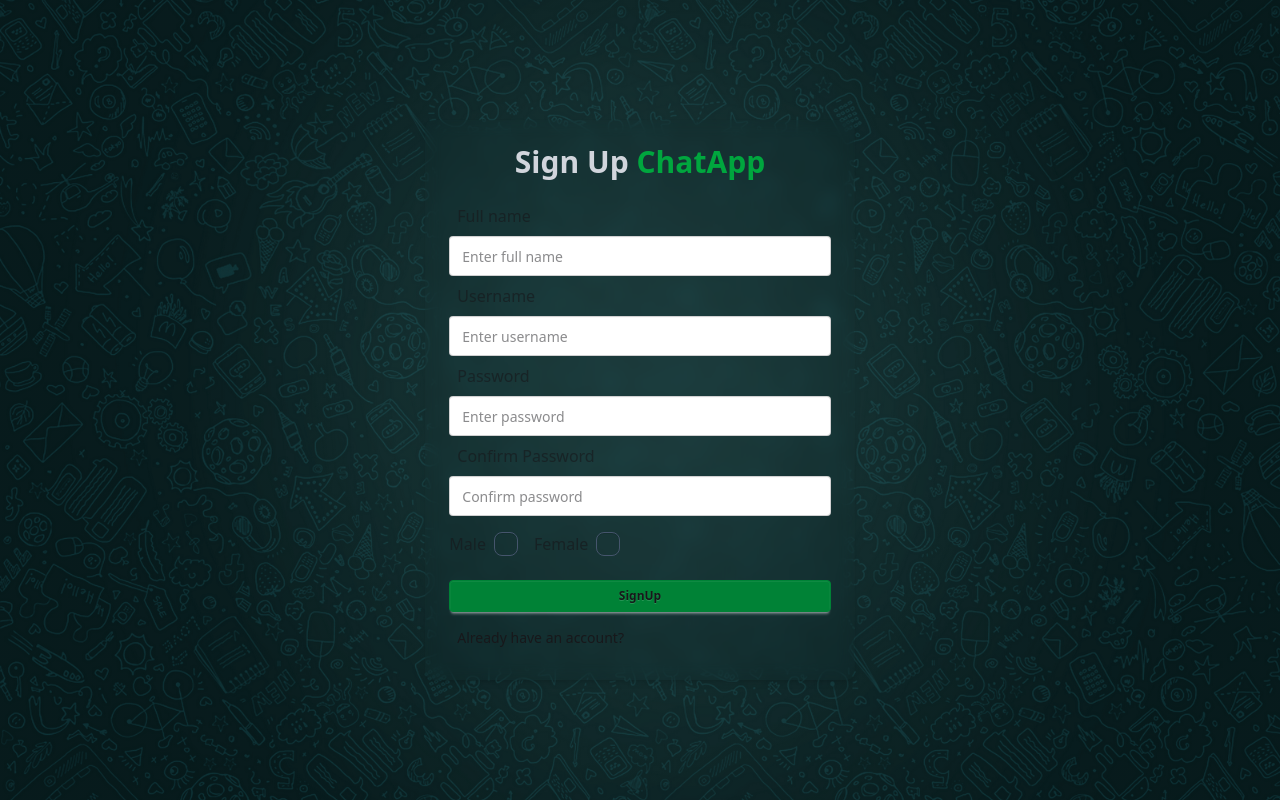
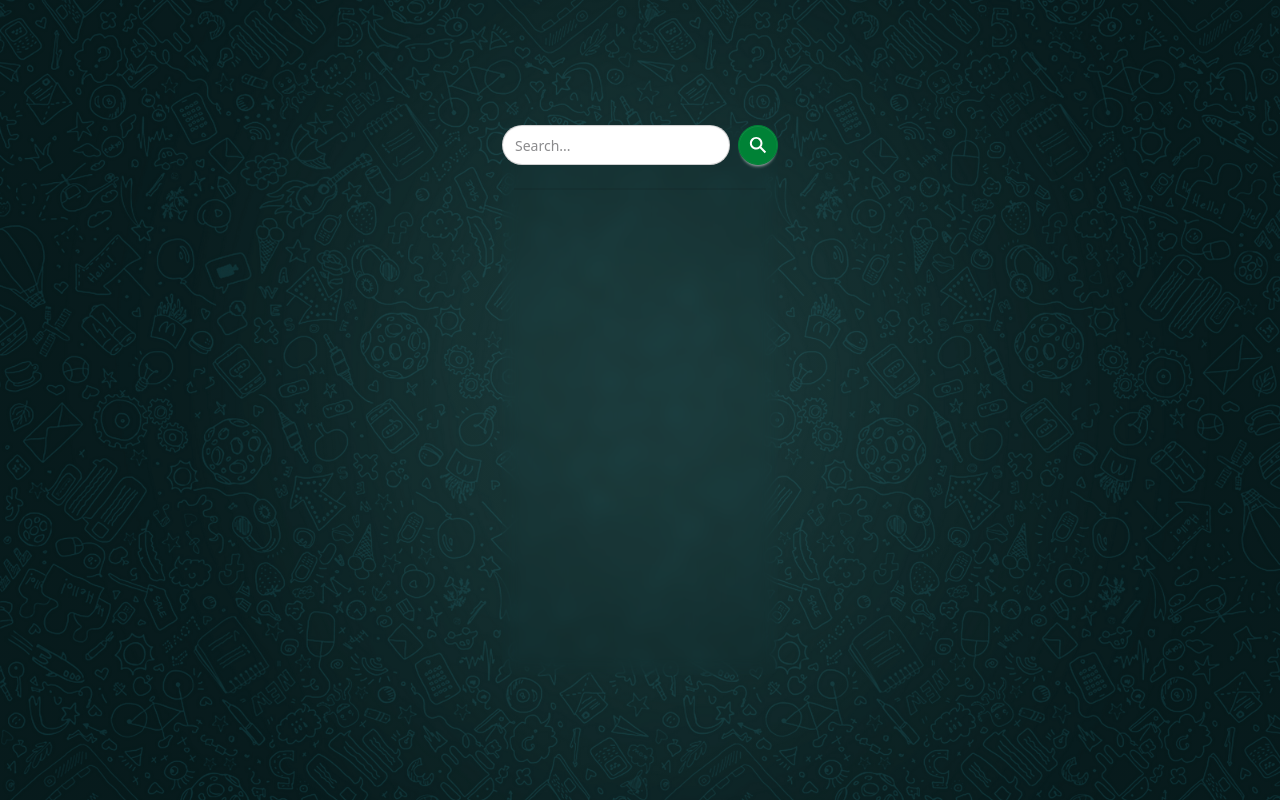
Before and after one commit to HarindiNikeshala/chat-app-y, a React (Vite) app in the folder frontend/: page / in a window 1280 px wide. Built offline with nearby package versions, Linux system fonts and the light colour scheme.

Commit message:
SearchInput commit

```diff
--- a/frontend/package.json
+++ b/frontend/package.json
@@ -14,6 +14,7 @@
     "frontend": "file:",
     "react": "^19.0.0",
     "react-dom": "^19.0.0",
+    "react-icons": "^5.5.0",
     "tailwindcss": "^4.1.3"
   },
   "devDependencies": {
--- a/frontend/src/App.jsx
+++ b/frontend/src/App.jsx
@@ -1,11 +1,12 @@
 import './App.css'
+import Home from './pages/home/Home'
 import SignUp from './pages/signup/SignUp'
 
 function App() {
 
   return (
     <div className='p-4 h-screen flex items-center justify-center'>
-      <SignUp />
+      <Home />
     </div>
   )
 }
--- /dev/null
+++ b/frontend/src/components/sidebar/SearchInput.jsx
@@ -0,0 +1,15 @@
+import React from 'react'
+import { IoSearchSharp } from "react-icons/io5";
+
+const SearchInput = () => {
+    return (
+        <form className='flex items-center gap-2'>
+            <input type="text" placeholder='Search...' className='input input-bordered rounded-full' />
+            <button type='submit' className='btn btn-circle bg-green-700 border-green-700 text-white hover:bg-green-600 hover:border-green-600'>
+                <IoSearchSharp className='w-5 h-5 outline-none ' />
+            </button>
+        </form>
+    )
+}
+
+export default SearchInput
--- /dev/null
+++ b/frontend/src/components/sidebar/Sidebar.jsx
@@ -0,0 +1,15 @@
+import React from 'react'
+import SearchInput from './SearchInput'
+
+const Sidebar = () => {
+  return (
+    <div>
+        <SearchInput/>
+        <div className='divider px-3'></div>
+        {/* <Conversations/>
+        <LogoutButton/> */}
+    </div>
+  )
+}
+
+export default Sidebar
--- a/frontend/src/pages/home/Home.jsx
+++ b/frontend/src/pages/home/Home.jsx
@@ -1,8 +1,12 @@
 import React from 'react'
+import Sidebar from '../../components/sidebar/Sidebar'
 
 const Home = () => {
   return (
-    <div>Home</div>
+    <div className='flex sm:h-[450px] md:h-[550px] rounded-lg overflow-hidden bg-clip-padding backdrop-filter backdrop-blur-sm bg-opacity-0'>
+      <Sidebar />
+      {/* <MessageContainer/> */}
+    </div>
   )
 }
 
```
Also changed, not shown: 1 other file (tests, documents, lock files or other folders).
